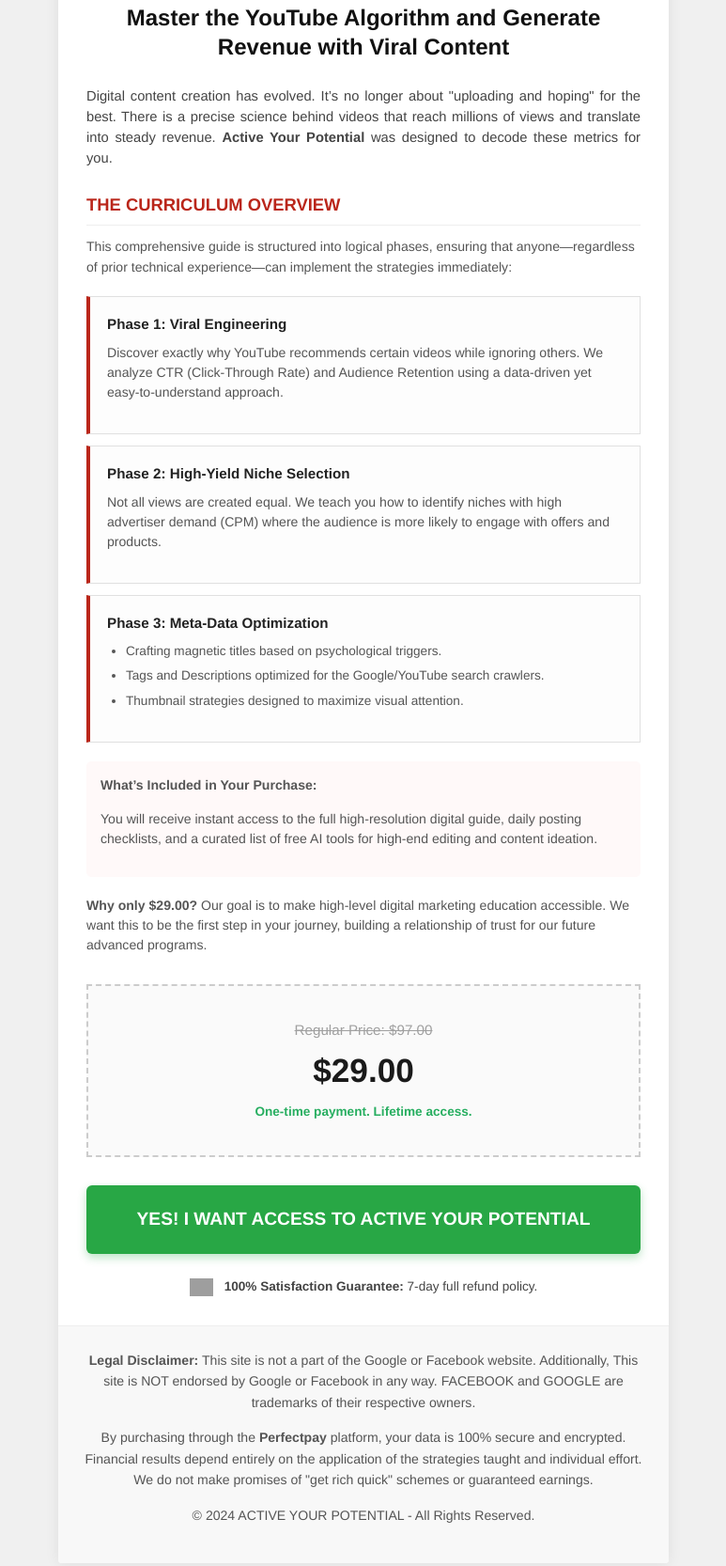
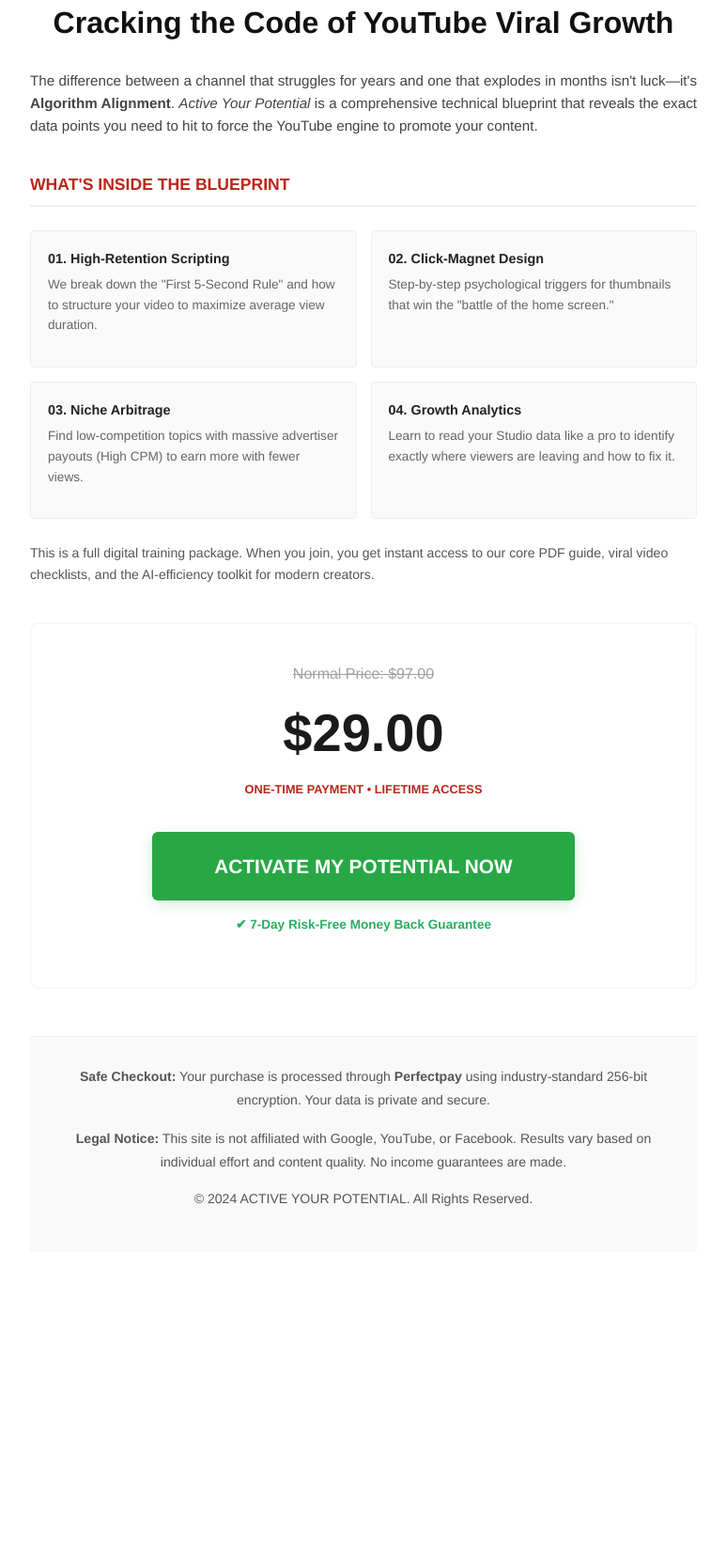
Before and after one commit to HenriqueBorbinha10/activatepp, a plain HTML site: page index.html in a window 1280 px wide. Shown: the part 114-1780 px from the top of the page at 94% size, without its empty margins (253-1026 px from the left). After the commit the page ends 1506 px from the top, so only its background shows below. Drawn offline with Linux system fonts and the light colour scheme; grey boxes are pictures that could not be loaded.

Commit message:
Update index.html

```diff
--- a/index.html
+++ b/index.html
@@ -5,6 +5,7 @@
     <meta name="viewport" content="width=device-width, initial-scale=1.0">
     <title>Active Your Potential - Official Method</title>
     <style>
+        /* Reset & Base */
         * {
             margin: 0;
             padding: 0;
@@ -13,243 +14,220 @@
         }
 
         body {
-            background-color: #f0f0f0;
+            background-color: #ffffff;
             color: #333;
-            line-height: 1.5;
+            line-height: 1.6;
         }
 
-        .container {
-            max-width: 650px;
-            margin: 20px auto;
-            background: #fff;
-            box-shadow: 0 0 15px rgba(0,0,0,0.08);
-            border-radius: 4px;
-            overflow: hidden;
-        }
-
+        /* Header */
         header {
             background-color: #ba261a;
             color: white;
-            padding: 18px;
+            padding: 18px 10px;
             text-align: center;
             font-weight: bold;
-            font-size: 1.3rem;
+            font-size: clamp(1rem, 5vw, 1.3rem);
             text-transform: uppercase;
-            letter-spacing: 1.5px;
+            letter-spacing: 2px;
+            width: 100%;
         }
 
-        .main-content {
-            padding: 30px;
+        /* Main Content */
+        .main-container {
+            max-width: 750px;
+            margin: 0 auto;
+            padding: 20px 20px 60px 20px;
         }
 
         h1 {
-            font-size: 1.5rem;
+            font-size: clamp(1.4rem, 6vw, 2rem);
             text-align: center;
             color: #111;
-            margin-bottom: 25px;
-            line-height: 1.3;
+            margin: 30px 0;
+            line-height: 1.2;
+            font-weight: 800;
         }
 
-        .intro-text {
-            font-size: 0.92rem;
-            margin-bottom: 18px;
+        .intro-copy {
+            font-size: 0.95rem;
+            margin-bottom: 20px;
             text-align: justify;
             color: #444;
         }
 
         h2 {
-            font-size: 1.15rem;
-            border-bottom: 1px solid #eee;
+            font-size: 1.1rem;
+            border-bottom: 2px solid #f0f0f0;
             padding-bottom: 8px;
-            margin: 25px 0 12px 0;
+            margin: 35px 0 15px 0;
             color: #ba261a;
             text-transform: uppercase;
         }
 
         p {
-            font-size: 0.88rem; /* Smaller, detailed font as requested */
+            font-size: 0.88rem; /* Small font size as requested */
             margin-bottom: 15px;
             color: #555;
         }
 
-        .module-grid {
-            margin: 20px 0;
+        /* Information Grid */
+        .info-grid {
+            display: grid;
+            grid-template-columns: 1fr;
+            gap: 15px;
+            margin: 25px 0;
         }
 
-        .module-box {
-            background: #fdfdfd;
-            border: 1px solid #e0e0e0;
-            padding: 18px;
-            margin-bottom: 12px;
-            border-left: 4px solid #ba261a;
+        @media (min-width: 600px) {
+            .info-grid {
+                grid-template-columns: 1fr 1fr;
+            }
         }
 
-        .module-title {
-            font-weight: bold;
-            font-size: 0.95rem;
-            margin-bottom: 8px;
-            display: block;
-            color: #222;
+        .info-card {
+            background: #fafafa;
+            border: 1px solid #eee;
+            padding: 18px;
+            border-radius: 4px;
         }
 
-        ul {
-            margin-left: 20px;
-            margin-bottom: 15px;
+        .info-card-title {
+            font-weight: bold;
+            font-size: 0.9rem;
+            color: #222;
+            display: block;
+            margin-bottom: 5px;
         }
 
-        ul li {
+        .info-card-text {
             font-size: 0.85rem;
-            margin-bottom: 6px;
-            color: #555;
+            color: #666;
         }
 
-        .benefits-section {
-            background: #fff9f9;
-            padding: 15px;
-            border-radius: 5px;
-            margin: 20px 0;
-        }
-
-        .price-section {
+        /* Pricing & CTA Section */
+        .purchase-section {
             text-align: center;
-            padding: 35px 15px;
-            background: #fafafa;
-            border: 2px dashed #ccc;
-            margin: 30px 0;
+            padding: 40px 20px;
+            margin: 40px 0;
+            background: #ffffff;
+            border: 2px solid #f8f8f8;
+            border-radius: 8px;
         }
 
         .old-price {
-            font-size: 0.95rem;
             text-decoration: line-through;
             color: #a0a0a0;
+            font-size: 1rem;
         }
 
         .new-price {
-            font-size: 2.2rem;
-            font-weight: bold;
+            display: block;
+            font-size: clamp(2.5rem, 8vw, 3.5rem);
+            font-weight: 900;
             color: #1a1a1a;
-            display: block;
             margin: 5px 0;
         }
 
-        .currency-note {
-            font-size: 0.85rem;
-            color: #27ae60;
-            font-weight: 600;
-        }
-
         .cta-button {
-            display: block;
-            background-color: #28a745;
+            display: inline-block;
+            background-color: #28a745; /* Green button */
             color: white;
             text-align: center;
-            padding: 22px;
+            padding: 20px 40px;
             text-decoration: none;
             font-weight: bold;
-            font-size: 1.2rem;
+            font-size: 1.3rem;
             border-radius: 6px;
-            margin: 25px 0;
-            transition: all 0.3s ease;
-            box-shadow: 0 4px 10px rgba(40, 167, 69, 0.3);
+            width: 100%;
+            max-width: 450px;
+            margin-top: 20px;
+            transition: background 0.3s ease;
+            text-transform: uppercase;
+            box-shadow: 0 4px 15px rgba(40, 167, 69, 0.2);
         }
 
         .cta-button:hover {
             background-color: #218838;
-            transform: translateY(-2px);
+        }
+
+        /* Guarantee & Footer */
+        .guarantee-text {
+            margin-top: 15px;
+            font-size: 0.85rem;
+            color: #27ae60;
+            font-weight: bold;
         }
 
         footer {
-            background: #f8f8f8;
-            padding: 25px;
+            margin-top: 50px;
+            padding: 30px 20px;
+            background: #f9f9f9;
             font-size: 0.75rem;
             color: #888;
             text-align: center;
             border-top: 1px solid #eee;
-            line-height: 1.6;
         }
 
-        .guarantee-box {
-            display: flex;
-            align-items: center;
-            justify-content: center;
-            gap: 12px;
-            margin-top: 20px;
-            font-size: 0.85rem;
-            color: #444;
+        .disclaimer {
+            margin-bottom: 15px;
+            line-height: 1.8;
         }
     </style>
 </head>
 <body>
 
-<div class="container">
 <header>
     ACTIVE YOUR POTENTIAL
 </header>
 
-    <div class="main-content">
-        <h1>Master the YouTube Algorithm and Generate Revenue with Viral Content</h1>
+<div class="main-container">
+    <h1>Cracking the Code of YouTube Viral Growth</h1>
 
-        <p class="intro-text">
-            Digital content creation has evolved. It’s no longer about "uploading and hoping" for the best. There is a precise science behind videos that reach millions of views and translate into steady revenue. <strong>Active Your Potential</strong> was designed to decode these metrics for you.
+    <p class="intro-copy">
+        The difference between a channel that struggles for years and one that explodes in months isn't luck—it's <strong>Algorithm Alignment</strong>. <em>Active Your Potential</em> is a comprehensive technical blueprint that reveals the exact data points you need to hit to force the YouTube engine to promote your content.
     </p>
 
-        <h2>The Curriculum Overview</h2>
-        <p>This comprehensive guide is structured into logical phases, ensuring that anyone—regardless of prior technical experience—can implement the strategies immediately:</p>
+    <h2>What's Inside the Blueprint</h2>
 
-        <div class="module-grid">
-            <div class="module-box">
-                <span class="module-title">Phase 1: Viral Engineering</span>
-                <p>Discover exactly why YouTube recommends certain videos while ignoring others. We analyze CTR (Click-Through Rate) and Audience Retention using a data-driven yet easy-to-understand approach.</p>
+    <div class="info-grid">
+        <div class="info-card">
+            <span class="info-card-title">01. High-Retention Scripting</span>
+            <p class="info-card-text">We break down the "First 5-Second Rule" and how to structure your video to maximize average view duration.</p>
         </div>
-
-            <div class="module-box">
-                <span class="module-title">Phase 2: High-Yield Niche Selection</span>
-                <p>Not all views are created equal. We teach you how to identify niches with high advertiser demand (CPM) where the audience is more likely to engage with offers and products.</p>
+        <div class="info-card">
+            <span class="info-card-title">02. Click-Magnet Design</span>
+            <p class="info-card-text">Step-by-step psychological triggers for thumbnails that win the "battle of the home screen."</p>
         </div>
-
-            <div class="module-box">
-                <span class="module-title">Phase 3: Meta-Data Optimization</span>
-                <ul>
-                    <li>Crafting magnetic titles based on psychological triggers.</li>
-                    <li>Tags and Descriptions optimized for the Google/YouTube search crawlers.</li>
-                    <li>Thumbnail strategies designed to maximize visual attention.</li>
-                </ul>
+        <div class="info-card">
+            <span class="info-card-title">03. Niche Arbitrage</span>
+            <p class="info-card-text">Find low-competition topics with massive advertiser payouts (High CPM) to earn more with fewer views.</p>
+        </div>
+        <div class="info-card">
+            <span class="info-card-title">04. Growth Analytics</span>
+            <p class="info-card-text">Learn to read your Studio data like a pro to identify exactly where viewers are leaving and how to fix it.</p>
         </div>
     </div>
 
-        <div class="benefits-section">
-            <p><strong>What’s Included in Your Purchase:</strong></p>
-            <p>You will receive instant access to the full high-resolution digital guide, daily posting checklists, and a curated list of free AI tools for high-end editing and content ideation.</p>
-        </div>
+    <p>This is a full digital training package. When you join, you get instant access to our core PDF guide, viral video checklists, and the AI-efficiency toolkit for modern creators.</p>
 
-        <p><strong>Why only $29.00?</strong> Our goal is to make high-level digital marketing education accessible. We want this to be the first step in your journey, building a relationship of trust for our future advanced programs.</p>
-
-        <div class="price-section">
-            <span class="old-price">Regular Price: $97.00</span>
+    <div class="purchase-section">
+        <span class="old-price">Normal Price: $97.00</span>
         <span class="new-price">$29.00</span>
-            <span class="currency-note">One-time payment. Lifetime access.</span>
-        </div>
+        <p style="font-weight: bold; color: #ba261a; font-size: 0.8rem;">ONE-TIME PAYMENT • LIFETIME ACCESS</p>
 
         <a href="https://www.google.com" class="cta-button">
-            YES! I WANT ACCESS TO ACTIVE YOUR POTENTIAL
+            ACTIVATE MY POTENTIAL NOW
         </a>
 
-        <div class="guarantee-box">
-            <img src="https://cdn-icons-png.flaticon.com/512/4766/4766928.png" width="25" alt="Guarantee">
-            <span><strong>100% Satisfaction Guarantee:</strong> 7-day full refund policy.</span>
-        </div>
+        <p class="guarantee-text">✔ 7-Day Risk-Free Money Back Guarantee</p>
     </div>
 
     <footer>
-        <p><strong>Legal Disclaimer:</strong> This site is not a part of the Google or Facebook website. Additionally, This site is NOT endorsed by Google or Facebook in any way. FACEBOOK and GOOGLE are trademarks of their respective owners.</p>
-
-        <p style="margin-top: 12px;">
-            By purchasing through the <strong>Perfectpay</strong> platform, your data is 100% secure and encrypted.
-            Financial results depend entirely on the application of the strategies taught and individual effort.
-            We do not make promises of "get rich quick" schemes or guaranteed earnings.
-        </p>
-
-        <p style="margin-top: 15px;">© 2024 ACTIVE YOUR POTENTIAL - All Rights Reserved.</p>
+        <div class="disclaimer">
+            <p><strong>Safe Checkout:</strong> Your purchase is processed through <strong>Perfectpay</strong> using industry-standard 256-bit encryption. Your data is private and secure.</p>
+            <p style="margin-top: 10px;"><strong>Legal Notice:</strong> This site is not affiliated with Google, YouTube, or Facebook. Results vary based on individual effort and content quality. No income guarantees are made.</p>
+        </div>
+        <p>© 2024 ACTIVE YOUR POTENTIAL. All Rights Reserved.</p>
     </footer>
 </div>
 
```
Lines whose indentation alone changed are shown as unchanged.
